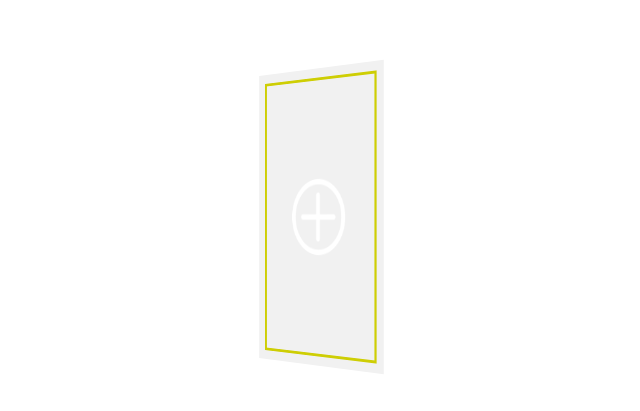
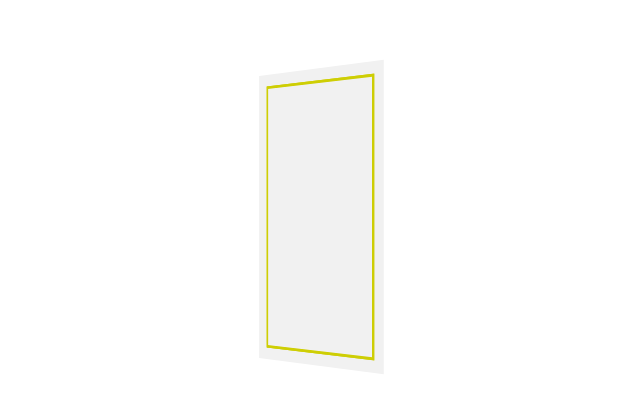
Before and after one commit to Gekkouga2468/Menu-Randomizer, a React (Vite) app: page / in a window 1280 px wide. Shown: the part 191-602 px from the top of the page, without its empty margins (433-1073 px from the left). Built offline with nearby package versions, Linux system fonts and the light colour scheme.

Commit message:
Add cover for card back and change the title to top center

```diff
--- a/src/App.css
+++ b/src/App.css
@@ -29,11 +29,10 @@
   width: 100%;
   height: 100%;
   background-color: rgb(241, 241, 241);
+  transform-style: preserve-3d;
 
-  display: flex;
-  justify-content: center;
-  align-items: center;
-
+  text-align: top;
+  /* backface-visibility: hidden; */
   transform: rotateY(
       calc((var(--position) - 1) * (360 / var(--quantity)) * 1deg)
     )
@@ -54,32 +53,47 @@
 .banner .slider .card::before {
   content: "";
   position: absolute;
-  top: 10px;
-  left: 10px;
-  right: 10px;
-  bottom: 10px;
+  inset: 1vw;
   border: 3px solid rgb(206, 206, 4);
 }
 
-.banner .slider .card img {
+.banner .slider .card::after {
+  content: "";
+  position: absolute;
+  inset: 1vw;
+  background-color: rgb(241, 241, 241);
+  border: 3px solid rgb(206, 206, 4);
+  transform: rotateY(180deg);
+  backface-visibility: hidden;
+  z-index: 5;
+  pointer-events: none;
+}
+
+.banner .slider .card.defaultCard {
+  display: flex;
+  justify-content: center;
+  align-items: center;
+}
+
+.banner .slider .card.defaultCard img {
   max-width: calc(100% - 20px);
   max-height: calc(100% - 20px);
-  object-fit: contain;
+  position: absolute;
   transition: transform 0.2s ease;
 }
 
-.banner .slider .card:hover img {
+.banner .slider .card.defaultCard img:hover {
   transform: scale(1.1);
   cursor: pointer;
 }
 
 .banner .slider .card .closeButton {
   position: absolute;
-  top: 1.1vw;
-  right: 1.1vw;
+  top: 1.3vw;
+  right: 1.3vw;
 
-  width: 1.5vw;
-  height: 1.5vw;
+  width: 1vw;
+  height: 1vw;
 
   display: flex;
   align-items: center;
@@ -119,15 +133,4 @@
       )
       translateZ(calc(var(--quantity) * 8vw + 10vw)) scale(1.1);
   }
-
-  .banner .slider .card .closeButton {
-    position: absolute;
-    top: 4vw;
-    right: 4vw;
-
-    width: 4vw;
-    height: 4vw;
-
-    font-size: 3vw;
-  }
 }
--- a/src/App.jsx
+++ b/src/App.jsx
@@ -48,7 +48,11 @@ export default function App() {
         className={`slider ${selectedCard !== null ? "paused" : ""}`}
         style={{ "--quantity": quantity, "--rotation": `${rotation}deg` }}
       >
-        <div className="card" onClick={newCard} style={{ "--position": 1 }}>
+        <div
+          className="card defaultCard"
+          onClick={newCard}
+          style={{ "--position": 1 }}
+        >
           <img src={plusIcon} alt="Add card" />
         </div>
         {cards.map((card, index) => {
@@ -59,7 +63,9 @@ export default function App() {
               style={{ "--position": index + 2 }}
               onClick={() => handleSelectCard(index + 2, card.id)}
             >
-              {card.title}
+              <h1>
+                {card.title} {card.id + 1}
+              </h1>
 
               {selectedCard === card.id && (
                 <span
@@ -76,12 +82,6 @@ export default function App() {
           );
         })}
       </div>
-
-      {/* {selectedCard !== null && (
-        <p className="closeButton" onClick={closeCard}>
-          X
-        </p>
-      )} */}
     </div>
   );
 }
```
